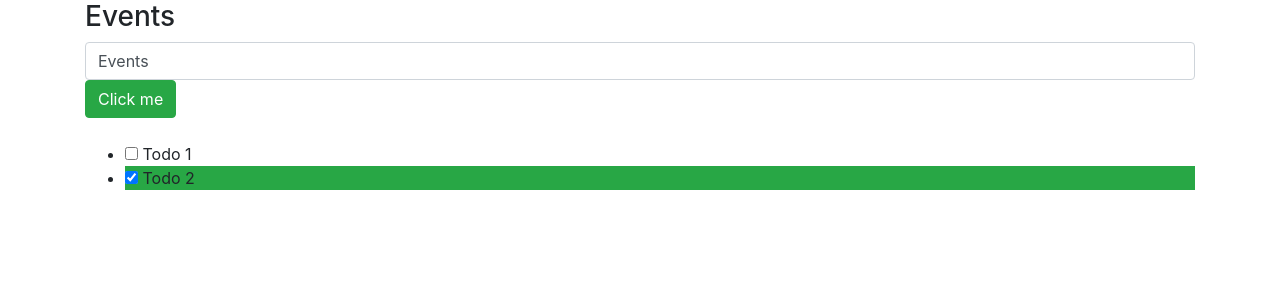
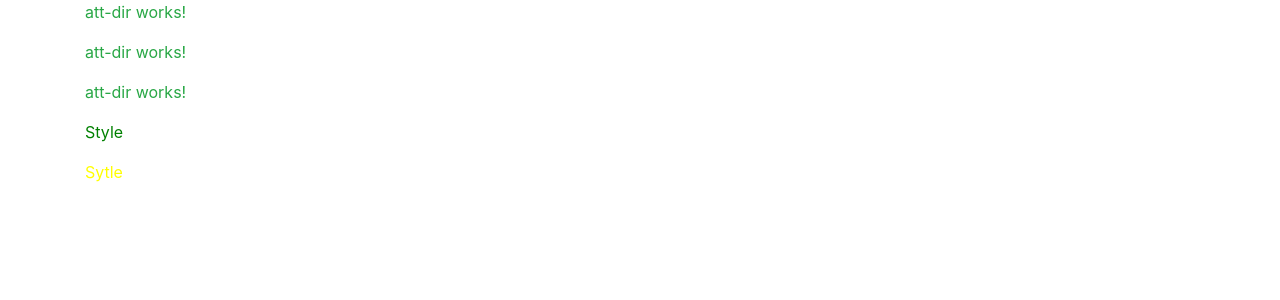
Before and after one commit to VijayThapak/asija, an Angular app: page / in a window 1280 px wide. Shown: the top 300 px of the page. Built offline with nearby package versions, Linux system fonts and the light colour scheme.

Commit message:
23April class.

```diff
--- a/src/app/19April/events/events.component.ts
+++ b/src/app/19April/events/events.component.ts
@@ -19,7 +19,7 @@ export class EventsComponent implements OnInit {
   }
 
   onClick()   {
-    console.log('Hello World..!!', this.title,  this.inputDom);
+    console.log('Hello World..!!', this.title);
    // this.title = "Title Changed..";
    this.todos.push({isCompleted: false, todoName: this.title});
 
--- /dev/null
+++ b/src/app/23April/att-dir/att-dir.component.html
@@ -0,0 +1,18 @@
+<p class="text-success" [class.text-xyx]="true">
+  att-dir works!
+</p>
+<p class="text-success" [ngClass]="{'test1': true, 'test2': true}">
+  att-dir works!
+</p>
+<p class="text-success" [ngClass]="addClasses()">
+  att-dir works!
+</p>
+
+
+<p [style.color]="false ? 'red' : 'green'">
+  Style
+</p>
+
+<p [ngStyle]="{'color': 'yellow'}" [attr.id]="'test1'" [attr.tabindex]="0">
+  Sytle
+</p>
--- /dev/null
+++ b/src/app/23April/att-dir/att-dir.component.ts
@@ -0,0 +1,19 @@
+import { Component, OnInit } from '@angular/core';
+
+@Component({
+  selector: 'cafu-att-dir',
+  templateUrl: './att-dir.component.html',
+  styles: []
+})
+export class AttDirComponent implements OnInit {
+
+  constructor() { }
+
+  ngOnInit() {
+  }
+
+  addClasses(){
+    return {'test1': true, 'test2': true, 'test3': false};
+  }
+
+}
--- /dev/null
+++ b/src/app/23April/ng-for/ng-for.component.html
@@ -0,0 +1,45 @@
+<ul>
+  <li *ngFor="let val of arr;">
+    <span>{{val}}</span>
+  </li>
+</ul>
+
+<ul>
+  <li *ngFor="let obj of arrObj;">
+    <span>{{obj.name}}</span>
+    <ul>
+      <li *ngFor="let innerObj of obj.arr; let even= even;">
+        <span *ngIf="even; else tem1" [class.bg-success]="even">
+          {{innerObj}} {{even}} {{obj.obj.ls}}
+        </span>
+      </li>
+    </ul>
+  </li>
+</ul>
+
+<span [hidden]="false">
+  Hidden
+</span>
+
+<app-test1 *ngIf="false"></app-test1>
+
+<ng-template #tem1>
+  <span>
+    Vijay Thapak 1
+  </span>
+</ng-template>
+
+<ng-template #tem2>
+  <span>
+    Vijay Thapak 2
+  </span>
+</ng-template>
+
+
+<h3>Switch Case</h3>
+<ul [ngSwitch]="switchValue">
+  <li *ngSwitchCase="1">1</li>
+  <li *ngSwitchCase="2">2</li>
+  <li *ngSwitchCase="3">3</li>
+  <li *ngSwitchDefault>Default</li>
+</ul>
--- /dev/null
+++ b/src/app/23April/ng-for/ng-for.component.ts
@@ -0,0 +1,17 @@
+import { Component, OnInit } from '@angular/core';
+
+@Component({
+  selector: 'cafu-ng-for',
+  templateUrl: './ng-for.component.html',
+  styles: []
+})
+export class NgForComponent implements OnInit {
+  arr = [1,2,3,4,5];
+  arrObj = [{name: 'Gaurav', arr: this.arr, obj: {ls: "Asija"}}, {name: "Jack", arr: this.arr, obj : {ls:"John"}}];
+  switchValue = 4;
+  constructor() { }
+
+  ngOnInit() {
+  }
+
+}
--- a/src/app/app.component.html
+++ b/src/app/app.component.html
@@ -13,5 +13,6 @@
 </div> -->
 <div class="container">
   <!-- <cafu-emp-details></cafu-emp-details> -->
-  <cafu-events></cafu-events>
+  <!-- <cafu-ng-for></cafu-ng-for> -->
+  <cafu-att-dir></cafu-att-dir>
 </div>
--- a/src/app/app.module.ts
+++ b/src/app/app.module.ts
@@ -7,6 +7,8 @@ import { Test1Component } from './test1/test1.component';
 import { EmpDetailsComponent } from './emp-details/emp-details.component';
 import { EmpComponent } from './emp/emp.component';
 import { EventsComponent } from './19April/events/events.component';
+import { NgForComponent } from './23April/ng-for/ng-for.component';
+import { AttDirComponent } from './23April/att-dir/att-dir.component';
 
 @NgModule({
   declarations: [
@@ -14,7 +16,9 @@ import { EventsComponent } from './19April/events/events.component';
     Test1Component,
     EmpDetailsComponent,
     EmpComponent,
-    EventsComponent
+    EventsComponent,
+    NgForComponent,
+    AttDirComponent
   ],
   imports: [
     BrowserModule,
```
Also changed, not shown: 1 other file (tests, documents, lock files or other folders).
